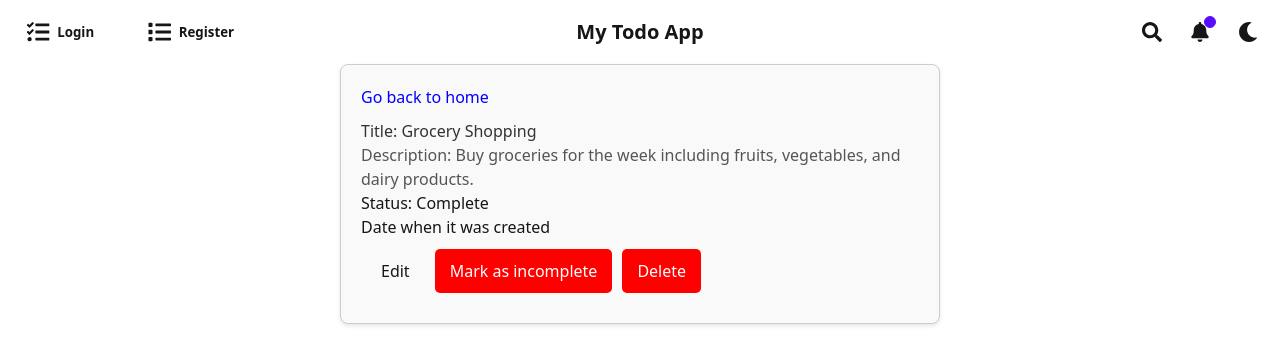
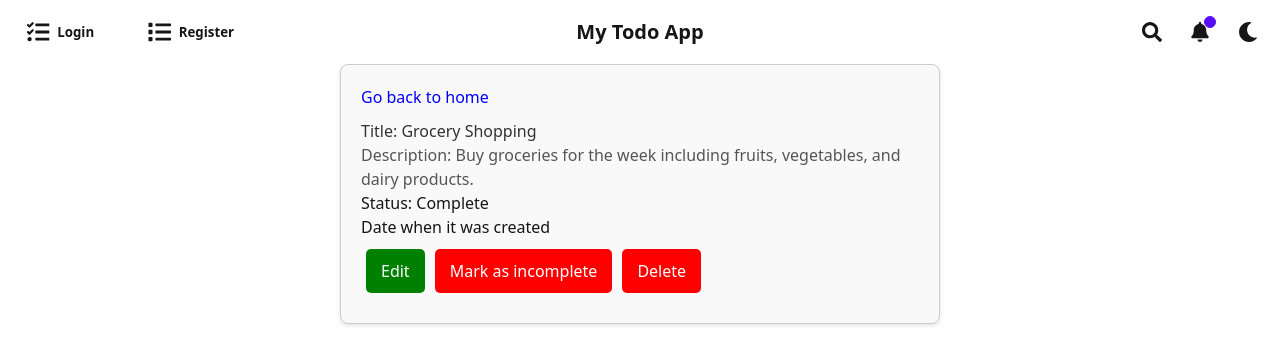
Before and after one commit to ogada-otieno/moringa-todo-tutorial-react, a React (Create React App) app: page / in a window 1280 px wide. Both pictures are taken after a click on the button 76 px from the left and 636 px from the top of the page. Shown: the top 364 px of the page. Built offline with nearby package versions, Linux system fonts and the light colour scheme; data requests are answered from the project's data file.

Commit message:
edit button

```diff
--- a/src/pages/SingleTodo.jsx
+++ b/src/pages/SingleTodo.jsx
@@ -19,6 +19,12 @@ const buttonStyle = {
   borderRadius: '5px',
   cursor: 'pointer',
 };
+
+  const editButtonStyle = {
+    ...buttonStyle,
+    backgroundColor: 'green',
+    color: 'white',
+  };
 
 const completeButtonStyle = {
   ...buttonStyle,
@@ -60,7 +66,7 @@ const SingleTodo = () => {
       <p style={{ color: '#555' }}>Description: {data.description}</p>
       <p>Status: {data.isComplete ? 'Complete' : 'Incomplete'}</p>
       <p>Date when it was created</p>
-      <button style={buttonStyle}>Edit</button>
+      <button style={editButtonStyle}>Edit</button>
       {data.isComplete ? (
         <button style={incompleteButtonStyle}>Mark as incomplete</button>
       ) : (
```
